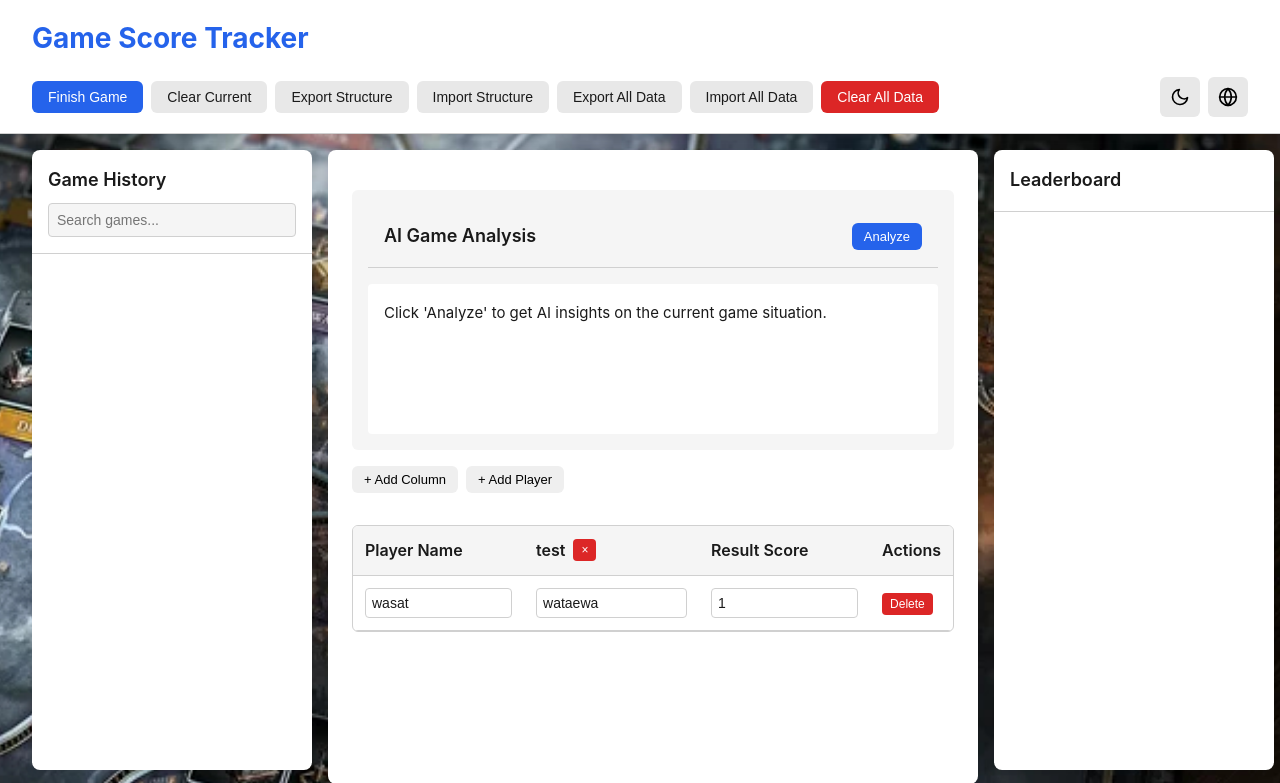
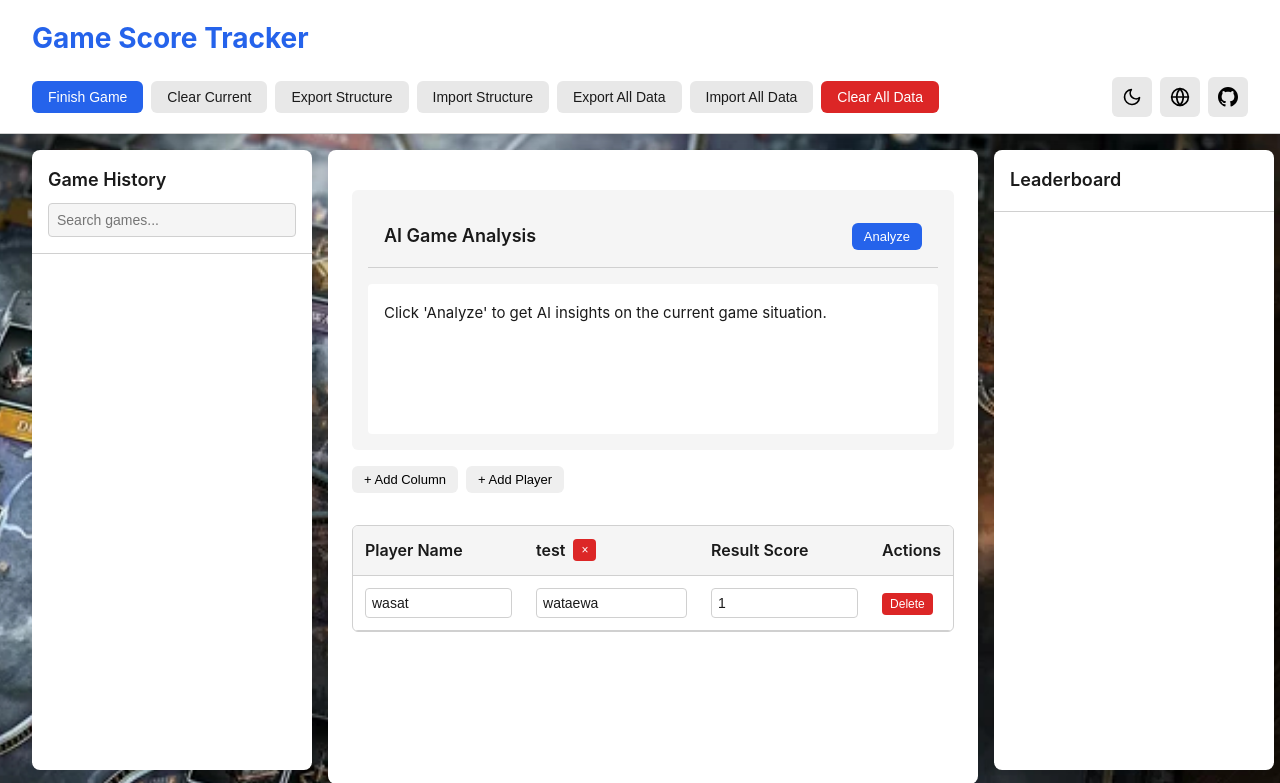
Before and after one commit to aeromechanic000/game-score-board-public, a Flask app: page / in a window 1280 px wide. Shown: the top 783 px of the page. Run offline with Flask 3, Linux system fonts and the light colour scheme.

Commit message:
Add files via upload

```diff
--- a/templates/index.html
+++ b/templates/index.html
@@ -32,6 +32,11 @@
                             <circle cx="12" cy="12" r="10"></circle>
                             <line x1="2" y1="12" x2="22" y2="12"></line>
                             <path d="M12 2a15.3 15.3 0 0 1 4 10 15.3 15.3 0 0 1-4 10 15.3 15.3 0 0 1-4-10 15.3 15.3 0 0 1 4-10z"></path>
+                        </svg>
+                    </button>
+                    <button id="githubBtn" class="btn btn-icon" onclick="window.open('https://github.com/aeromechanic000/game-score-board-public', '_blank')" title="Get Public Version in Github" data-title-en="Get Public Version in Github" data-title-zh="在 Github 获取公开版本">
+                        <svg width="20" height="20" viewBox="0 0 24 24" fill="currentColor">
+                            <path d="M12 0c-6.626 0-12 5.373-12 12 0 5.302 3.438 9.8 8.207 11.387.599.111.793-.261.793-.577v-2.234c-3.338.726-4.033-1.416-4.033-1.416-.546-1.387-1.333-1.756-1.333-1.756-1.089-.745.083-.729.083-.729 1.205.084 1.839 1.237 1.839 1.237 1.07 1.834 2.807 1.304 3.492.997.107-.775.418-1.305.762-1.604-2.665-.305-5.467-1.334-5.467-5.931 0-1.311.469-2.381 1.236-3.221-.124-.303-.535-1.524.117-3.176 0 0 1.008-.322 3.301 1.23.957-.266 1.983-.399 3.003-.404 1.02.005 2.047.138 3.006.404 2.291-1.552 3.297-1.23 3.297-1.23.653 1.653.242 2.874.118 3.176.77.84 1.235 1.911 1.235 3.221 0 4.609-2.807 5.624-5.479 5.921.43.372.823 1.102.823 2.222v3.293c0 .319.192.694.801.576 4.765-1.589 8.199-6.086 8.199-11.386 0-6.627-5.373-12-12-12z"/>
                         </svg>
                     </button>
                 </div>
```
